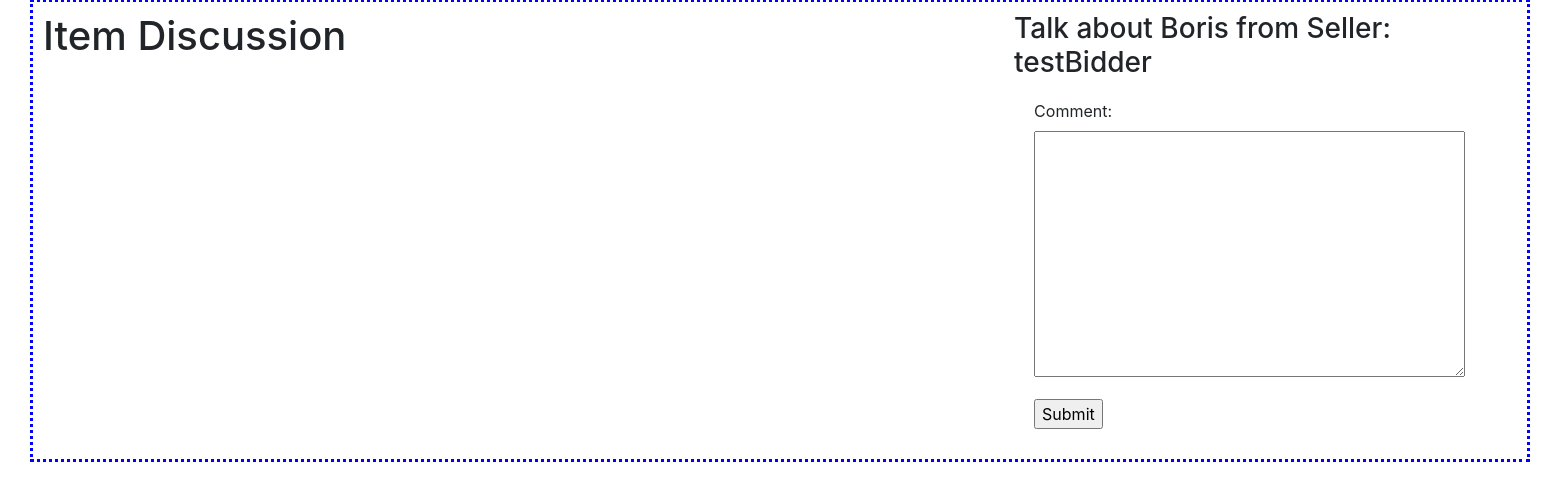
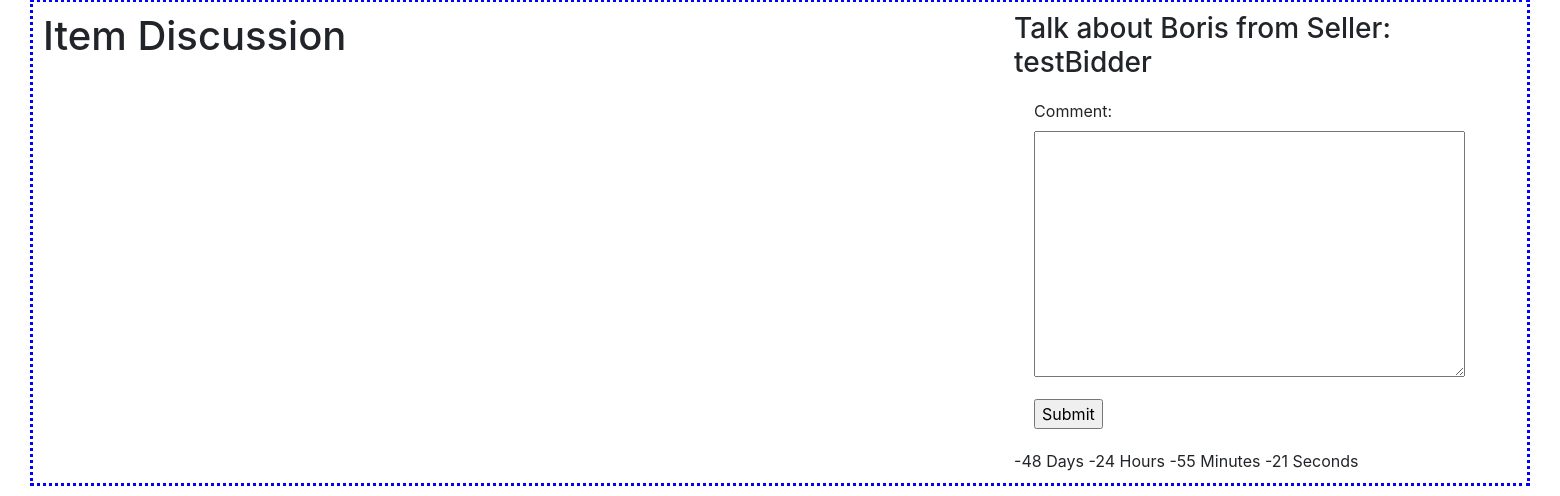
Before and after one commit to jonpillay/cs50Commerce, a Django app: page /item/3 in a window 1560 px wide. Shown: the part 614-1110 px from the top of the page. Before the commit the page ends 1076 px from the top, so only its background shows below. Run offline with Django 3.2, Linux system fonts and the light colour scheme; a user stored in the database is signed in; data comes from the database, SQL or seed files in the repository; both versions use the stored data as it was after the commit; some libraries are stand-ins or nearby versions.

Commit message:
Went back throuhg the JS lecture. Counter now working. -Rearrange function to only call the dataset.enddate once.
Still slgihtly spagetti
- Needs CSS stylesheet

-Still need to add in categories and search

```diff
--- a/auctions/models.py
+++ b/auctions/models.py
@@ -11,6 +11,7 @@
 from django.db.models.query_utils import DeferredAttribute
 
 from django.utils import timezone
+import time
 
 class User(AbstractUser):
     pass
@@ -39,6 +40,16 @@
     def get_last_6(self):
         bids = Bid.objects.filter(bidItem=self).order_by('-bidPlaced')[:6:-1]
         return bids
+
+    def get_remain(self):
+        now = time.time()
+        print("This RAN")
+        print(now)
+        end_time = self.auctionEnd
+        time_left = (end_time.timestamp())
+        print(time_left)
+        milliseconds_left = time_left - now
+        return round(milliseconds_left/1000)
 
     """DEFUNCT"""
 
--- /dev/null
+++ b/auctions/static/auctions/auctions.js
@@ -0,0 +1,61 @@
+/*document.addEventListener('DOMContentLoaded', () => {
+    var countdown = document.getElementById("initial").innerHTML
+    console.log(countdown);
+    var x = setInterval(function() {
+
+        var days = Math.floor(countdown / (60 * 60 * 24));
+        var hours = Math.floor((countdown % (1000 * 60 * 60 * 24)) / (100 * 60 * 60));
+        var minutes = Math.floor((countdown % (1000 * 60 * 60)) / (1000 * 60));
+        var seconds = Math.floor((countdown % (1000 * 60)) / 1000);
+
+        document.getElementById("counter").innerHTML = days + "d " + hours + "h "
+        + minutes + "m " + seconds + "s ";
+
+        function count() {
+            countdown-1;
+            document.querySelector('#counter').innerHTML = count;
+        }
+
+        if (countdown < 0) {
+            clearInterval(x);
+            document.getElementById("demo").innerHTML = "EXPIRED";
+        }
+    }, 1000);
+}) */
+
+document.addEventListener('DOMContentLoaded', () => {
+    const set = document.querySelectorAll('.counter');
+    console.log(set);
+    set.forEach(function(item) {
+        var endDate = Date.parse(item.dataset.enddate);
+        console.log (typeof(endDate));
+        console.log ("This is the enddate object " + Date.parse(item.dataset.enddate))
+        console.log(endDate)
+        console.log("Got here");
+        console.log("This is the Date.now " + (Date.now()));
+        var millisec_left = endDate - Date.now();
+        console.log("This is " + parseInt(millisec_left))
+        var days = Math.floor(millisec_left / (1000 * 60 * 60 * 24));
+        var hours = Math.floor((millisec_left % (1000 * 60 * 60 * 24)) / (1000 * 60 * 60));
+        var minutes = Math.floor((millisec_left % (1000 * 60 * 60)) / (1000 * 60));
+        var seconds = Math.floor((millisec_left % (1000 * 60)) / 1000);
+        item.innerHTML = days + " Days " + hours + " Hours " + minutes + " Minutes " + seconds + " Seconds";
+    });
+    setInterval(() => {
+        set.forEach(function(item, index, array) {
+            var endDate = Date.parse(item.dataset.enddate);
+            console.log (typeof(endDate));
+            console.log ("This is the enddate object " + Date.parse(item.dataset.enddate))
+            console.log(endDate)
+            console.log("Got here");
+            console.log("This is the Date.now " + (Date.now()));
+            var millisec_left = endDate - Date.now();
+            console.log("This is " + parseInt(millisec_left))
+            var days = Math.floor(millisec_left / (1000 * 60 * 60 * 24));
+            var hours = Math.floor((millisec_left % (1000 * 60 * 60 * 24)) / (1000 * 60 * 60));
+            var minutes = Math.floor((millisec_left % (1000 * 60 * 60)) / (1000 * 60));
+            var seconds = Math.floor((millisec_left % (1000 * 60)) / 1000);
+            item.innerHTML = days + " Days " + hours + " Hours " + minutes + " Minutes " + seconds + " Seconds";
+        });
+    }, 1000);
+});
--- a/auctions/templates/auctions/index.html
+++ b/auctions/templates/auctions/index.html
@@ -28,8 +28,8 @@
                             <li class="nav-item" style="margin-left: auto;">
                                 <a class="nav-link">
                                     {% if item.auctionStart >= now %}<h3>Going Live on {{item.auctionStart|localtime}}</h3>
-                                    {% elif now > item.auctionEnd %}<h3>Auction Ended on {{item.auctionEnd}}</h3>
-                                    {% else %}<h3>ACTIVE! {{item.auctionEnd}}</h3>{% endif %}
+                                    {% elif now > item.auctionEnd %}<h3>Auction Ended on {{item.auctionEnd|localtime}}</h3>
+                                    {% else %}<div class="counter" style="font-weight: 800; font-size: 110%; text-align: justify; color: blue;" data-enddate="{{item.auctionEnd.isoformat}}"></div>{% endif %}
                                 </a>
                             </li>
                         </ul>
--- a/auctions/templates/auctions/item.html
+++ b/auctions/templates/auctions/item.html
@@ -6,7 +6,9 @@
 
 <div class="w3-container" style="display: grid; grid-template-rows: 15% 85%; border-style: dotted; width: 80%; height: 450px; margin:auto; min-width: 1540px;" id="listing">
     <div style="border-style: dotted; width: 100%; height:auto">
-        <h1>{{item.name}} for sale from <a href="{% url 'profile' item.seller.id %}">{{item.seller.username}}</a><span style="float: right;">Ends: {{item.auctionEnd}}</span></h1>
+        <h1>{{item.name}} for sale from <a href="{% url 'profile' item.seller.id %}">{{item.seller.username}}</a><span style="float: right;">{% if item.auctionStart >= now %}<h3>Going Live on {{item.auctionStart|localtime}}</h3>
+            {% elif now > item.auctionEnd %}<h3>Auction Ended on {{item.auctionEnd|localtime}}</h3>
+            {% else %}<div class="counter" style="font-weight: 750; font-size: 85%; text-align: justify; color: blue;" data-enddate="{{item.auctionEnd.isoformat}}"></div>{% endif %}</span></h1>
     </div>
     <div style="display: grid; grid-template-columns: 25% 50% 25%; border-style: dotted;">
         <div>
@@ -69,6 +71,7 @@
                 {{commentForm.as_p}}
                 <input type="submit">
             </form>
+            <div class="counter" data-enddate="{{item.auctionEnd.isoformat}}"></div>
         </div>
     </div>
 </div>
--- a/auctions/templates/auctions/layout.html
+++ b/auctions/templates/auctions/layout.html
@@ -6,6 +6,7 @@
         <title>{% block title %}Auctions{% endblock %}</title>
         <link rel="stylesheet" href="https://stackpath.bootstrapcdn.com/bootstrap/4.4.1/css/bootstrap.min.css" integrity="sha384-Vkoo8x4CGsO3+Hhxv8T/Q5PaXtkKtu6ug5TOeNV6gBiFeWPGFN9MuhOf23Q9Ifjh" crossorigin="anonymous">
         <link href="{% static 'auctions/styles.css' %}" rel="stylesheet">
+        <script src="{% static 'auctions/auctions.js' %}"></script>
     </head>
     <body>
         <h1>Auctions</h1>
@@ -30,6 +31,9 @@
                 <li class="nav-item">
                     <a class="nav-link" href="{% url 'profile' user.id %}">Profile</a>
                 </li>
+                <li class="nav-item">
+                    <a class="nav-link" href="{% url 'watching' %}">Watching</a>
+                </li>
             {% else %}
                 <li class="nav-item">
                     <a class="nav-link" href="{% url 'login' %}">Log In</a>
--- a/auctions/templates/auctions/profile.html
+++ b/auctions/templates/auctions/profile.html
@@ -43,7 +43,7 @@
                                 <a class="nav-link">
                                     {% if item.auctionStart >= now %}<h3>Going Live on {{item.auctionStart|localtime}}</h3>
                                     {% elif now > item.auctionEnd %}<h3>Auction Ended on {{item.auctionEnd}}</h3>
-                                    {% else %}<h3>ACTIVE! {{item.auctionEnd}}</h3>{% endif %}
+                                    {% else %}<h3 class="counter" style="font-weight: 800; font-size: 80%; text-align: justify;" data-enddate="{{item.auctionEnd.isoformat}}"></h3>{% endif %}
                                 </a>
                             </li>
                         </ul>
--- a/auctions/urls.py
+++ b/auctions/urls.py
@@ -16,6 +16,6 @@
     path("new_item_comment/<int:item_id>", views.new_comment, name="new_item_comment"),
     path("close_item/<int:item_id>", views.close_item, name="close_item"),
     path("watch/<int:item_id>", views.watch, name="watch"),
-    path("watchlist", views.watchlist, name="watchlist")
+    path("watching", views.watchlist, name="watching"),
 ]
 """path("new_bid", views.new_bid, name="new_bid")"""
--- a/auctions/views.py
+++ b/auctions/views.py
@@ -280,7 +280,8 @@
         "item": item,
         "commentForm": CommentForm,
         "bidForm": NewBidForm,
-        "now": now
+        "now": now,
+        "end": item.auctionEnd.timestamp()
     })
 
 def close_item(request, item_id):
@@ -311,7 +312,7 @@
     profile = request.user.profile
     watchlist = profile.watchlist.all()
     if watchlist == None:
-        message = ""
+        message = "Not Watching Anything"
     return render(request, "auctions/watchlist.html", {
         "watchlist": watchlist,
         "now": now,
```
Also changed, not shown: db.sqlite3.
